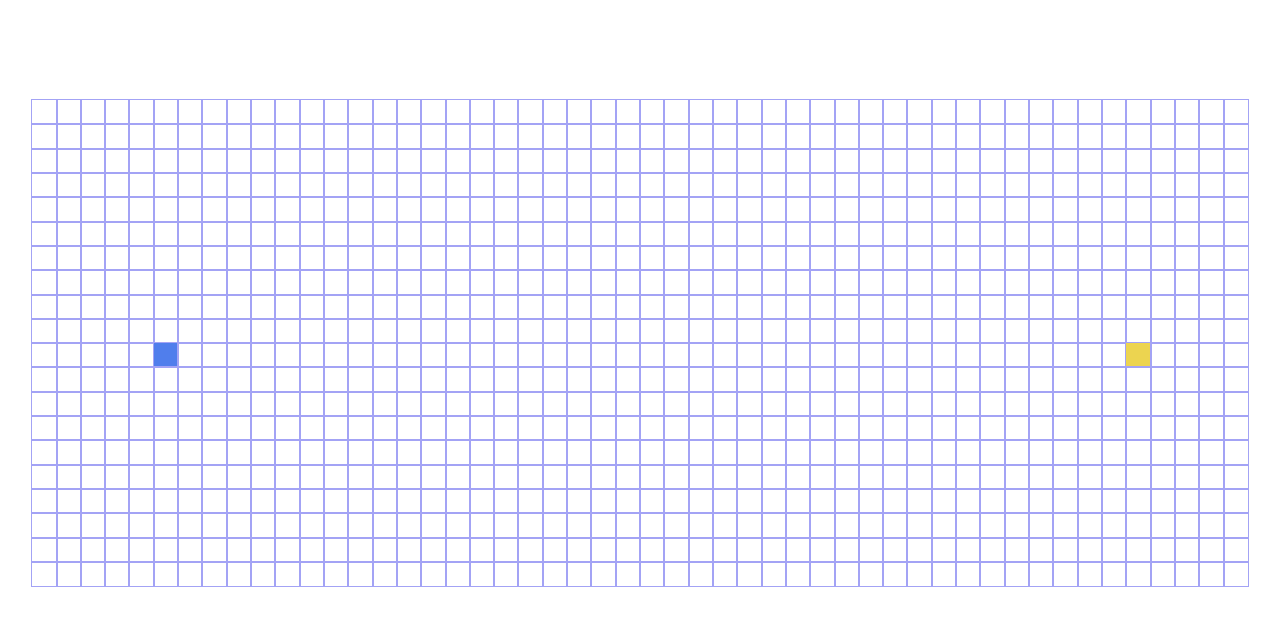
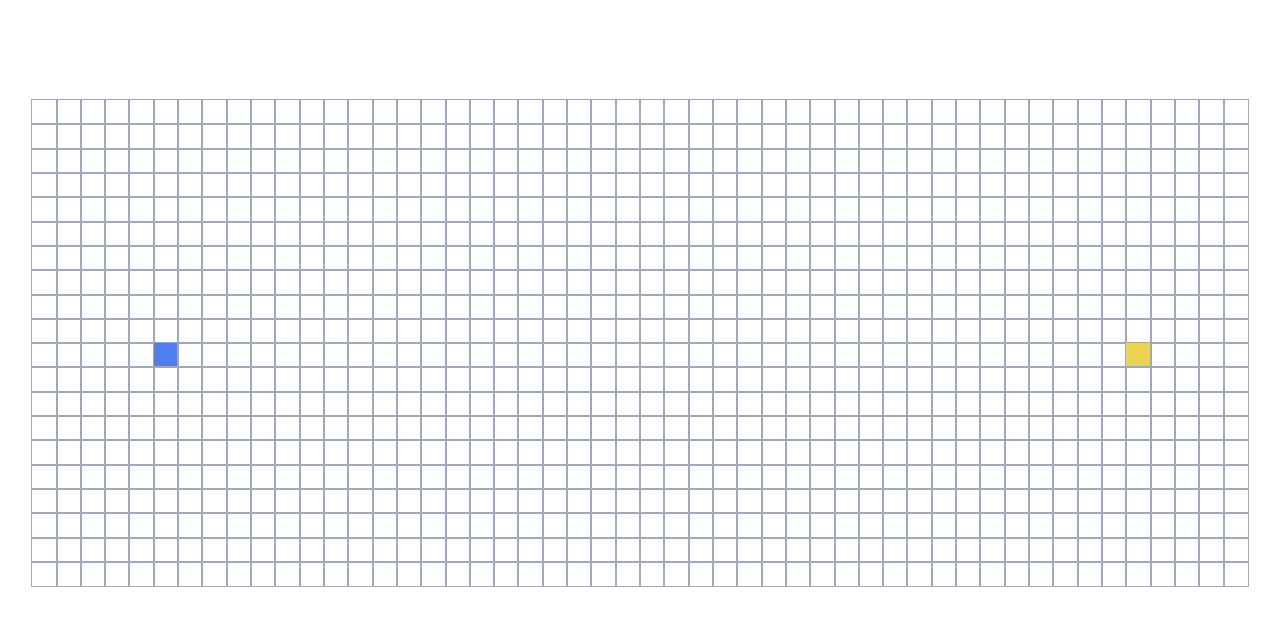
Before and after one commit to lloydlobo/quickpath, a React (Create React App) app: page / in a window 1280 px wide. Shown: the top 626 px of the page. Built offline with nearby package versions, Linux system fonts and the light colour scheme.

Commit message:
style: make outline color adapt to light/dark

```diff
--- a/src/Quickpath/Node/Node.css
+++ b/src/Quickpath/Node/Node.css
@@ -7,7 +7,7 @@
   ); /* // drawback => someone zooms in it messes up the grid */
   height: 100%;
   aspect-ratio: 1;
-  outline: 1px solid hsl(240, 80%, 80%);
+  outline: 1px solid rgb(160, 168, 187);
   padding: 0;
   margin: 0;
 }
```
